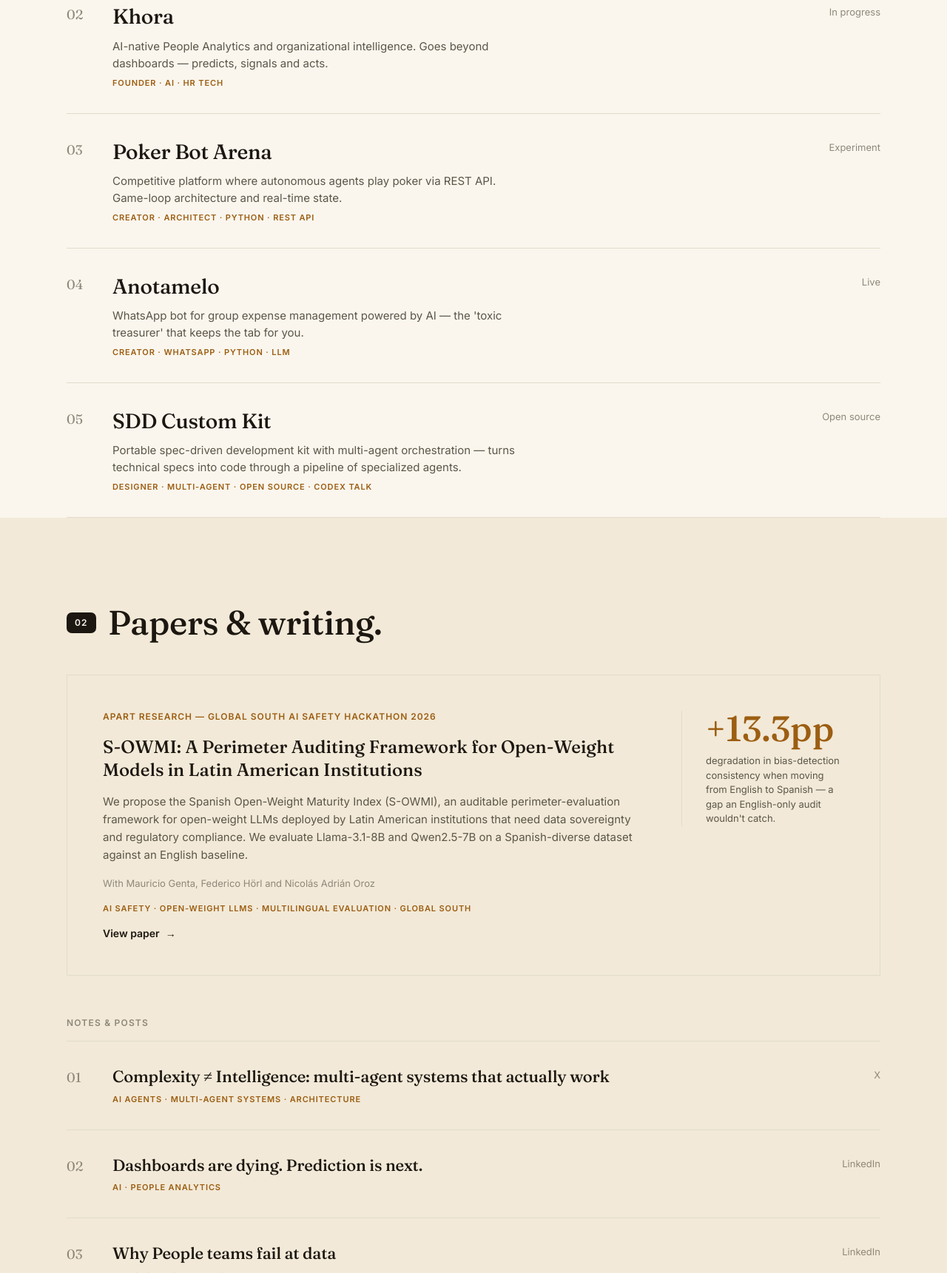
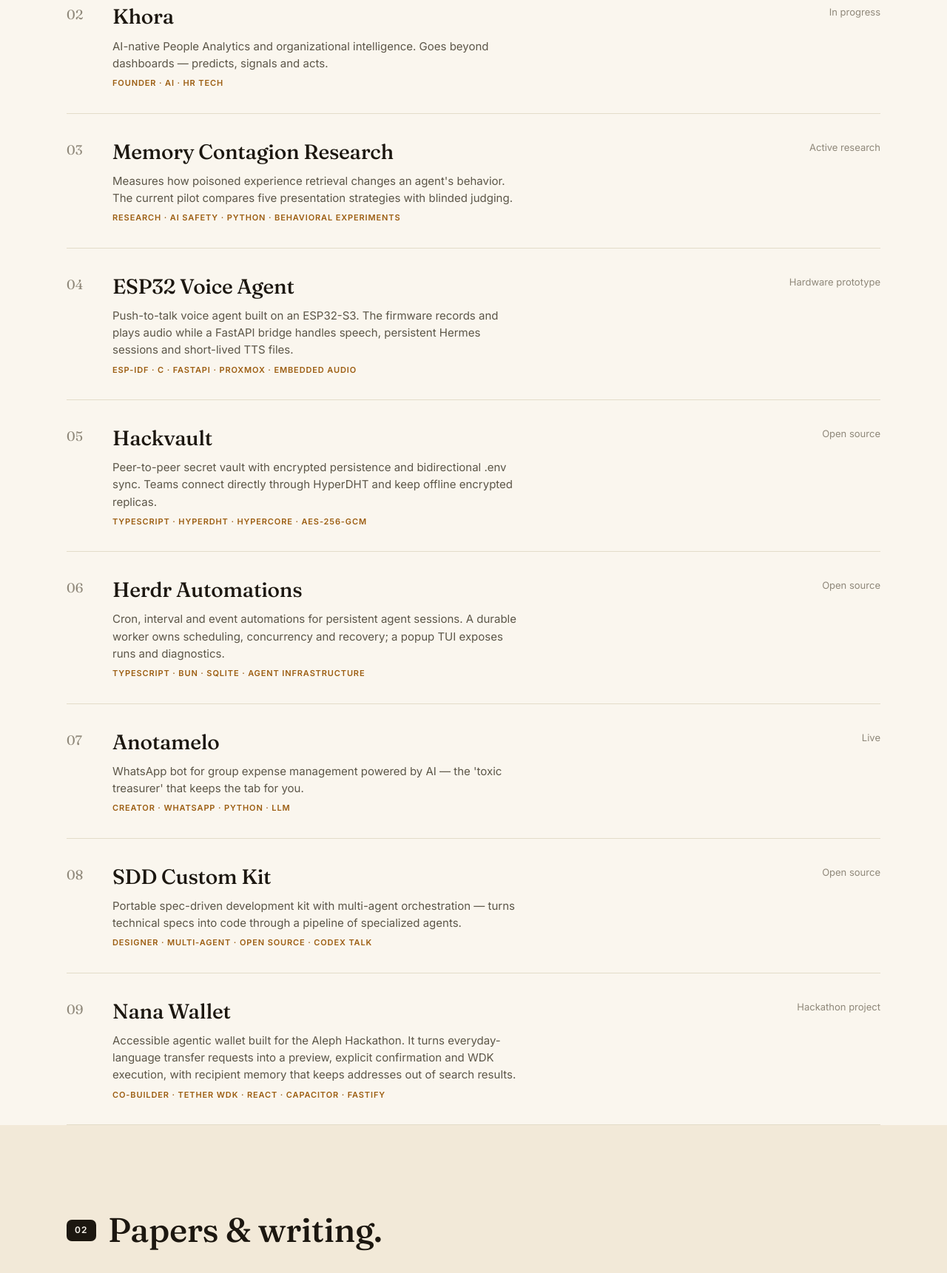
Before and after one commit to ram4-dev/presentation, a website: page index.html in a window 1280 px wide. Shown: the part 1329-3050 px from the top of the page at 74% size. Drawn offline with Linux system fonts and the light colour scheme; no server answers.

Commit message:
feat: refresh featured portfolio projects

```diff
--- a/index.html
+++ b/index.html
@@ -324,18 +324,44 @@
       </span>
       <span class="p-status" data-en="In progress" data-es="En progreso">In progress</span>
     </a>
-    <a class="project-row" href="https://frontend-tawny-six-34.vercel.app" target="_blank">
+    <a class="project-row" href="https://github.com/ram4-dev/memory_contagion_research" target="_blank">
       <span class="p-index">03</span>
       <span class="p-main">
-        <span class="p-thumb"><img src="assets/projects/poker_bot_arena.jpg" alt="" loading="lazy"></span>
-        <h3>Poker Bot Arena</h3>
-        <p data-en="Competitive platform where autonomous agents play poker via REST API. Game-loop architecture and real-time state." data-es="Plataforma competitiva donde agentes autónomos juegan al póker vía API REST. Game-loop y estado en tiempo real.">Competitive platform where autonomous agents play poker via REST API. Game-loop architecture and real-time state.</p>
-        <span class="p-meta" data-en="Creator · Architect · Python · REST API" data-es="Creador · Arquitecto · Python · REST API">Creator · Architect · Python · REST API</span>
+        <h3>Memory Contagion Research</h3>
+        <p data-en="Measures how poisoned experience retrieval changes an agent's behavior. The current pilot compares five presentation strategies with blinded judging." data-es="Mide cómo la recuperación de experiencias contaminadas cambia el comportamiento de un agente. El piloto compara cinco estrategias con evaluación ciega.">Measures how poisoned experience retrieval changes an agent's behavior. The current pilot compares five presentation strategies with blinded judging.</p>
+        <span class="p-meta" data-en="Research · AI Safety · Python · Behavioral experiments" data-es="Investigación · AI Safety · Python · Experimentos conductuales">Research · AI Safety · Python · Behavioral experiments</span>
       </span>
-      <span class="p-status" data-en="Experiment" data-es="Experimento">Experiment</span>
+      <span class="p-status" data-en="Active research" data-es="Investigación activa">Active research</span>
+    </a>
+    <a class="project-row" href="https://github.com/ram4-dev/esp32-hermes-voice" target="_blank">
+      <span class="p-index">04</span>
+      <span class="p-main">
+        <h3>ESP32 Voice Agent</h3>
+        <p data-en="Push-to-talk voice agent built on an ESP32-S3. The firmware records and plays audio while a FastAPI bridge handles speech, persistent Hermes sessions and short-lived TTS files." data-es="Agente de voz push-to-talk sobre ESP32-S3. El firmware graba y reproduce audio; un bridge en FastAPI resuelve voz, sesiones persistentes de Hermes y archivos TTS temporales.">Push-to-talk voice agent built on an ESP32-S3. The firmware records and plays audio while a FastAPI bridge handles speech, persistent Hermes sessions and short-lived TTS files.</p>
+        <span class="p-meta" data-en="ESP-IDF · C · FastAPI · Proxmox · Embedded audio" data-es="ESP-IDF · C · FastAPI · Proxmox · Audio embebido">ESP-IDF · C · FastAPI · Proxmox · Embedded audio</span>
+      </span>
+      <span class="p-status" data-en="Hardware prototype" data-es="Prototipo físico">Hardware prototype</span>
+    </a>
+    <a class="project-row" href="https://github.com/ram4-dev/pears-vault" target="_blank">
+      <span class="p-index">05</span>
+      <span class="p-main">
+        <h3>Hackvault</h3>
+        <p data-en="Peer-to-peer secret vault with encrypted persistence and bidirectional .env sync. Teams connect directly through HyperDHT and keep offline encrypted replicas." data-es="Bóveda P2P de secretos con persistencia cifrada y sincronización bidireccional de .env. Los equipos se conectan por HyperDHT y conservan réplicas cifradas offline.">Peer-to-peer secret vault with encrypted persistence and bidirectional .env sync. Teams connect directly through HyperDHT and keep offline encrypted replicas.</p>
+        <span class="p-meta" data-en="TypeScript · HyperDHT · Hypercore · AES-256-GCM" data-es="TypeScript · HyperDHT · Hypercore · AES-256-GCM">TypeScript · HyperDHT · Hypercore · AES-256-GCM</span>
+      </span>
+      <span class="p-status" data-en="Open source" data-es="Open source">Open source</span>
+    </a>
+    <a class="project-row" href="https://github.com/ram4-dev/herdr-automations" target="_blank">
+      <span class="p-index">06</span>
+      <span class="p-main">
+        <h3>Herdr Automations</h3>
+        <p data-en="Cron, interval and event automations for persistent agent sessions. A durable worker owns scheduling, concurrency and recovery; a popup TUI exposes runs and diagnostics." data-es="Automatizaciones por cron, intervalo y eventos para sesiones persistentes de agentes. Un worker durable controla scheduling, concurrencia y recuperación; una TUI muestra ejecuciones y diagnósticos.">Cron, interval and event automations for persistent agent sessions. A durable worker owns scheduling, concurrency and recovery; a popup TUI exposes runs and diagnostics.</p>
+        <span class="p-meta" data-en="TypeScript · Bun · SQLite · Agent infrastructure" data-es="TypeScript · Bun · SQLite · Infraestructura de agentes">TypeScript · Bun · SQLite · Agent infrastructure</span>
+      </span>
+      <span class="p-status" data-en="Open source" data-es="Open source">Open source</span>
     </a>
     <a class="project-row" href="https://finance-agent-sigma.vercel.app" target="_blank">
-      <span class="p-index">04</span>
+      <span class="p-index">07</span>
       <span class="p-main">
         <span class="p-thumb"><img src="assets/projects/anotamelo.jpg" alt="" loading="lazy"></span>
         <h3>Anotamelo</h3>
@@ -345,7 +371,7 @@
       <span class="p-status" data-en="Live" data-es="Live">Live</span>
     </a>
     <a class="project-row" href="https://github.com/ram4-dev/simple_mutiple_agents_sdd" target="_blank">
-      <span class="p-index">05</span>
+      <span class="p-index">08</span>
       <span class="p-main">
         <span class="p-thumb"><img src="assets/projects/sdd_kit.jpg" alt="" loading="lazy"></span>
         <h3>SDD Custom Kit</h3>
@@ -353,6 +379,15 @@
         <span class="p-meta" data-en="Designer · Multi-agent · Open source · Codex talk" data-es="Diseñador · Multi-agent · Open source · Charla Codex">Designer · Multi-agent · Open source · Codex talk</span>
       </span>
       <span class="p-status" data-en="Open source" data-es="Open source">Open source</span>
+    </a>
+    <a class="project-row" href="https://github.com/rober8b/aleph-hackathon" target="_blank">
+      <span class="p-index">09</span>
+      <span class="p-main">
+        <h3>Nana Wallet</h3>
+        <p data-en="Accessible agentic wallet built for the Aleph Hackathon. It turns everyday-language transfer requests into a preview, explicit confirmation and WDK execution, with recipient memory that keeps addresses out of search results." data-es="Wallet agéntica accesible construida para el Aleph Hackathon. Convierte pedidos cotidianos en una vista previa, confirmación explícita y ejecución con WDK; la memoria de destinatarios mantiene las direcciones fuera de los resultados de búsqueda.">Accessible agentic wallet built for the Aleph Hackathon. It turns everyday-language transfer requests into a preview, explicit confirmation and WDK execution, with recipient memory that keeps addresses out of search results.</p>
+        <span class="p-meta" data-en="Co-builder · Tether WDK · React · Capacitor · Fastify" data-es="Co-builder · Tether WDK · React · Capacitor · Fastify">Co-builder · Tether WDK · React · Capacitor · Fastify</span>
+      </span>
+      <span class="p-status" data-en="Hackathon project" data-es="Proyecto de hackathon">Hackathon project</span>
     </a>
   </div>
 </section>
```
Also changed, not shown: api/chat.js (+5 -3 lines), content/projects.md (+46 -1 lines), content/repositories.md (+39 -0 lines), README.md.
